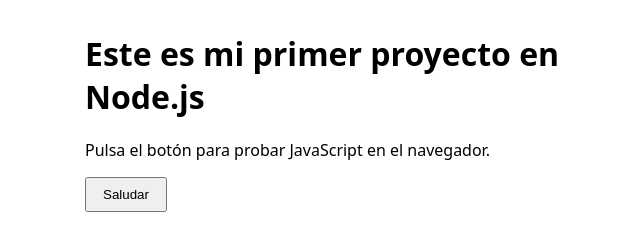
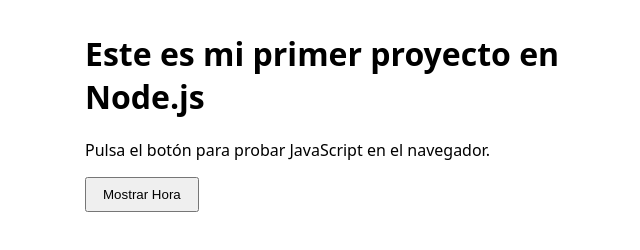
Before and after one commit to LizMendez26/Localhost, a website: page index.html in a window 1280 px wide. Shown: the whole page, without its empty margins (299-939 px from the left). Drawn offline with Linux system fonts and the light colour scheme.

Commit message:
Cambio botón
Cambio botón por hora

```diff
--- a/index.html
+++ b/index.html
@@ -20,7 +20,7 @@
   <body>
     <h1>Este es mi primer proyecto en Node.js</h1>
     <p id="mensaje">Pulsa el botón para probar JavaScript en el navegador.</p>
-    <button id="btn">Saludar</button>
+    <button id="btn">Mostrar Hora</button>
     <script src="app.js"></script>
   </body>
 </html>
```
